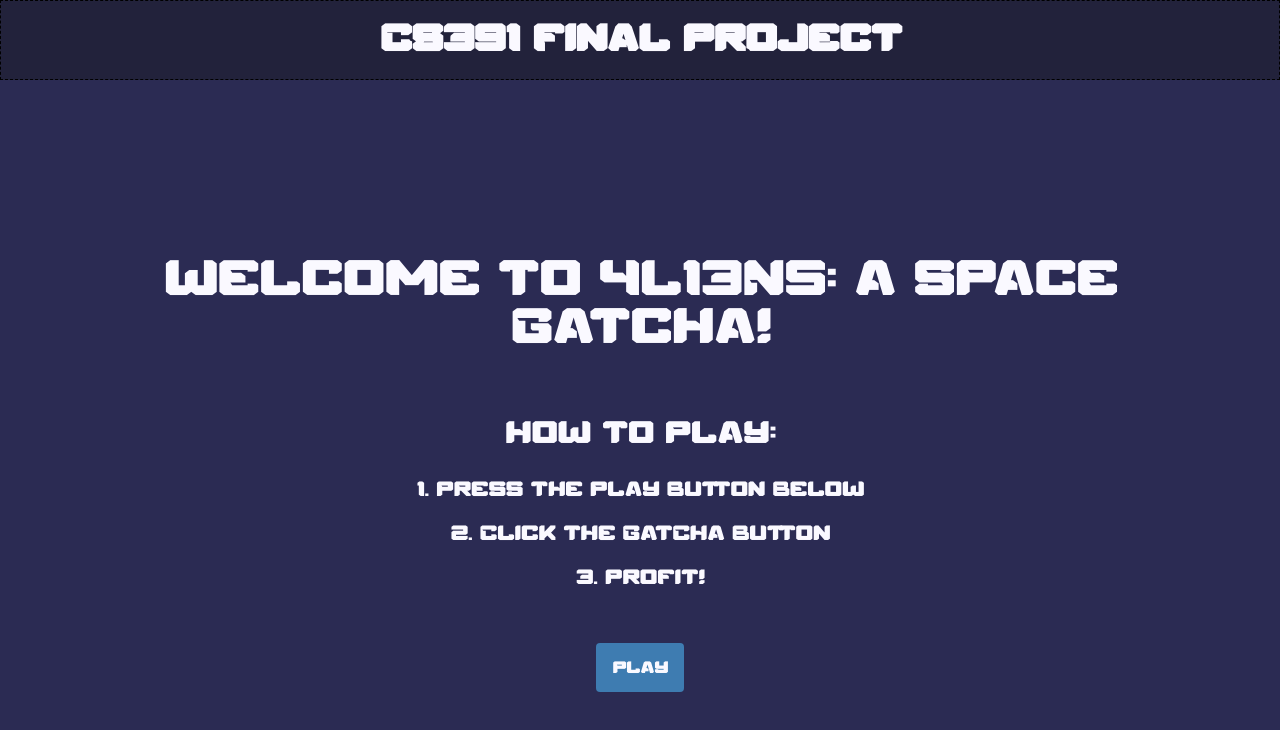
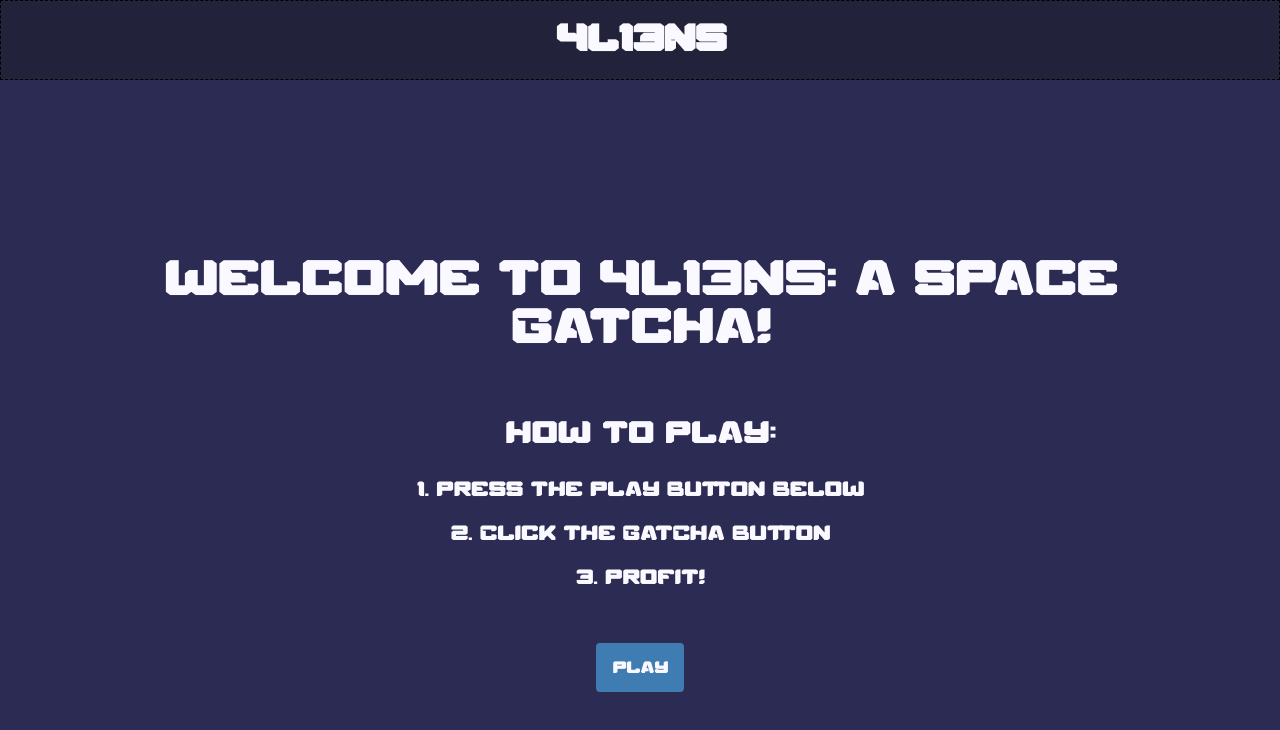
Before and after one commit to kennajw/cs391-final-project, a Next.js app: page / in a window 1280 px wide. Shown: the top 730 px of the page. Built offline with nearby package versions, Linux system fonts and the light colour scheme.

Commit message:
update header to include new name

```diff
--- a/components/Header.tsx
+++ b/components/Header.tsx
@@ -5,7 +5,7 @@ export default function Header() {
   return (
     <header className="flex justify-center items-center h-20 bg-[#22223B] border border-dashed">
       <h2 className="text-4xl text-[#FAF9FF] font-semibold p-4 text-center">
-        <Link href="/">CS391 Final Project</Link>
+        <Link href="/">4L13N5</Link>
       </h2>
     </header>
   );
```
